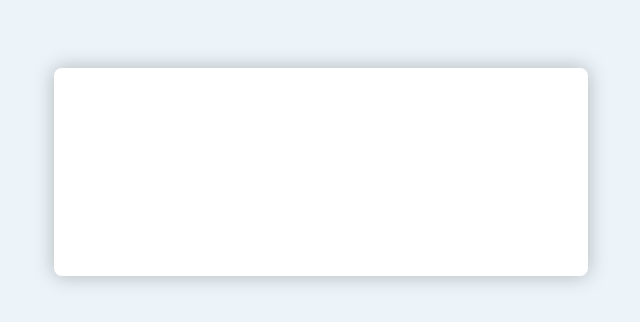
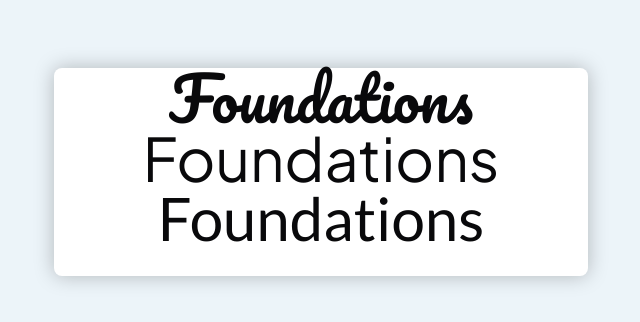
Before and after one commit to SneiderVelez/fina-parafina, a Next.js app: page /foundations in a window 1280 px wide. Shown: the part 228-550 px from the top of the page, without its empty margins (319-959 px from the left). Built offline with nearby package versions, Linux system fonts and the light colour scheme.

Commit message:
pruebas foundations

```diff
--- a/src/app/foundations/page.tsx
+++ b/src/app/foundations/page.tsx
@@ -1,7 +1,11 @@
 const FoundationsPage = () => {
   return (
     <div className="min-h-screen flex items-center justify-center">
-      <div className="bg-white shadow-custom h-52 w-5/12 mx-auto rounded-lg"></div>
+      <div className="bg-white shadow-custom h-52 w-5/12 mx-auto rounded-lg">
+        <h1 className="font-pacifico text-6xl text-center ">Foundations</h1>
+        <h1 className="font-jakarta text-6xl text-center ">Foundations</h1>
+        <h1 className="font-lato text-6xl text-center ">Foundations</h1>
+      </div>
     </div>
   );
 };
--- a/tailwind.config.js
+++ b/tailwind.config.js
@@ -10,7 +10,7 @@ module.exports = {
   	extend: {
       fontFamily: {
         sans: ["var(--font-lato)", "sans-serif"], // por defecto
-        jakarta: ["var(--font-plusjakarta)", "sans-serif"], // títulos
+        jakarta: ["var(--font-plus-jakarta)", "sans-serif"], // títulos
         pacifico: ["var(--font-pacifico)", "cursive"], // palabras especiales
       },
       boxShadow: {
```
